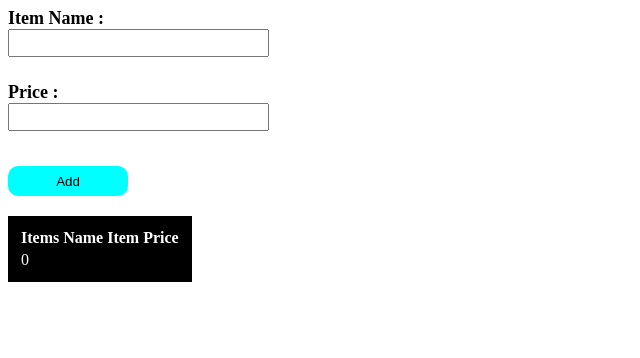
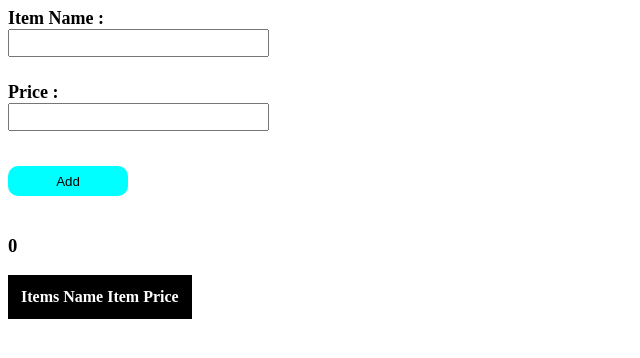
Before and after one commit to acciojob/shopping-cart-2-rakshith299, a website: page main.html in a window 1280 px wide. Shown: the whole page, without its empty margins (0-640 px from the left). Drawn offline with Linux system fonts and the light colour scheme.

Commit message:
created a submission

```diff
--- a/main.html
+++ b/main.html
@@ -26,6 +26,8 @@
 
 </div>
 
+	<h3 data-ns-test="grandTotal" colspan="2" id = "total" >0</h3>
+
 
 	<table class = "table" id = "table">
 
@@ -34,9 +36,7 @@
 			<th>Item Price</th>
 		</tr>
 
-		<tr>
-			<td  data-ns-test="grandTotal" colspan="2" id = "total">0</td>
-		</tr>
+
 
 	</table>
 
```
